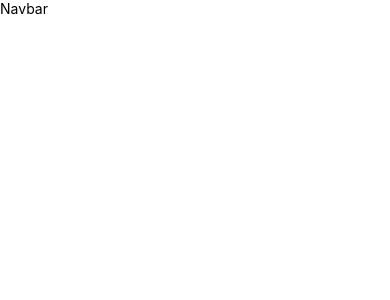
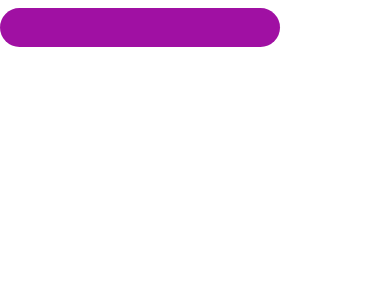
Before and after one commit to georgeussher/PyngLandingPage, a React Native app: screen / in a window 390 px wide. Shown: the top 300 px of the page. Built offline with nearby package versions, Linux system fonts and the light colour scheme.

Commit message:
navbar color added

```diff
--- a/App.js
+++ b/App.js
@@ -7,25 +7,25 @@ import NavbarContainer from './components/navbar';
 
 export default function App() {
   return (
-    <View >
-      <NavbarContainer style={StyleSheet.container}/>
+    <View styles={styles.buttonContainer} >
+      <NavbarContainer />
     </View>
   );
 }
 
-// const styles = StyleSheet.create({
-//   container: {
-//     flex: 1,
-//     justifyContent: "space-around",
-//     alignItems: "center",
-//     backgroundColor: "#f0f0f0",
-//     marginTop: 150,
-//   },
-//   buttonContainer: {
-//     flex: 1,
-//     justifyContent: "flex-end",
-//     alignItems: "center",
-//     marginBottom: 36,
-//   },
+const styles = StyleSheet.create({
+  container: {
+    flex: 1,
+    justifyContent: "space-around",
+    alignItems: "center",
+    marginTop: 150,
+  },
+  buttonContainer: {
+    flex: 1,
+    justifyContent: "flex-end",
+    alignItems: "center",
+    marginBottom: 36,
+    backgroundColor: "#E010A5",
+  },
 
-//});
+});
--- a/components/navbar.js
+++ b/components/navbar.js
@@ -3,25 +3,22 @@ import { StyleSheet, View, Text} from "react-native";
 
 export default function NavbarContainer(){
 
-    const styles = StyleSheet.create({
-        navbarContainer: {
-          width: 271,
-          height: 44,
-          elevation: 8,
-          backgroundColor: "#A010A3",
-          color: "#A010A3",
-          borderRadius: 50,
-          paddingVertical: 10,
-          paddingHorizontal: 12,
-        //   borderColor: borderColor,
-          borderWidth: 1,
-          marginVertical: 8,
-        },
-      });
 
     return (
-        <View style={styles.Navbarcontainer}>
-            <Text>Navbar</Text>
+        <View style={styles.NavbarContainer}>
         </View>
     )
 }
+const styles = StyleSheet.create({
+    NavbarContainer: {
+      width: 280,
+      height: 39,
+      elevation: 8,
+      backgroundColor: "#A010A3",
+      color: "#A010A3",
+      borderRadius: 20,
+      paddingVertical: 10,
+      paddingHorizontal: 50,
+      marginVertical: 8,
+    },
+  });
```
